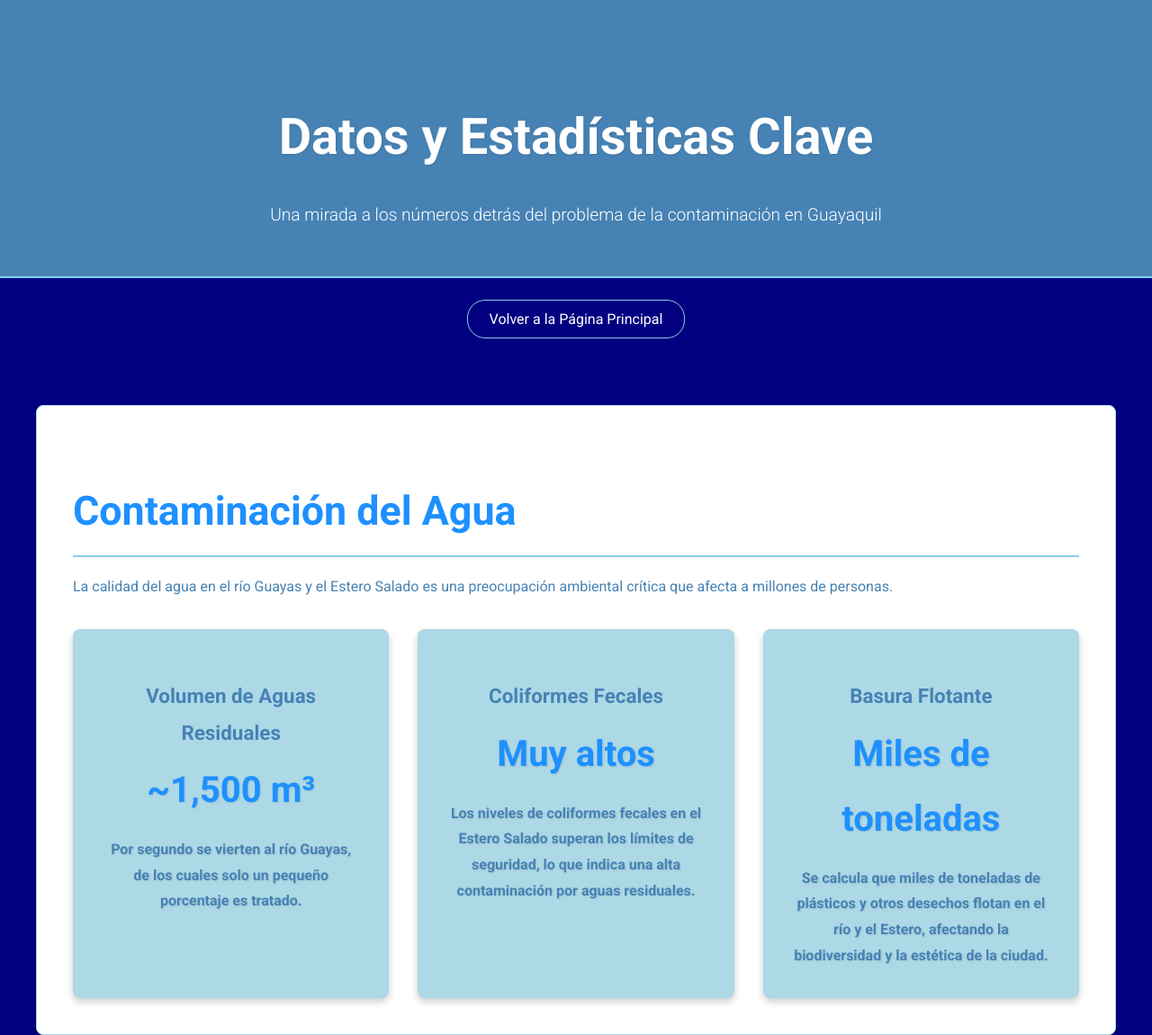
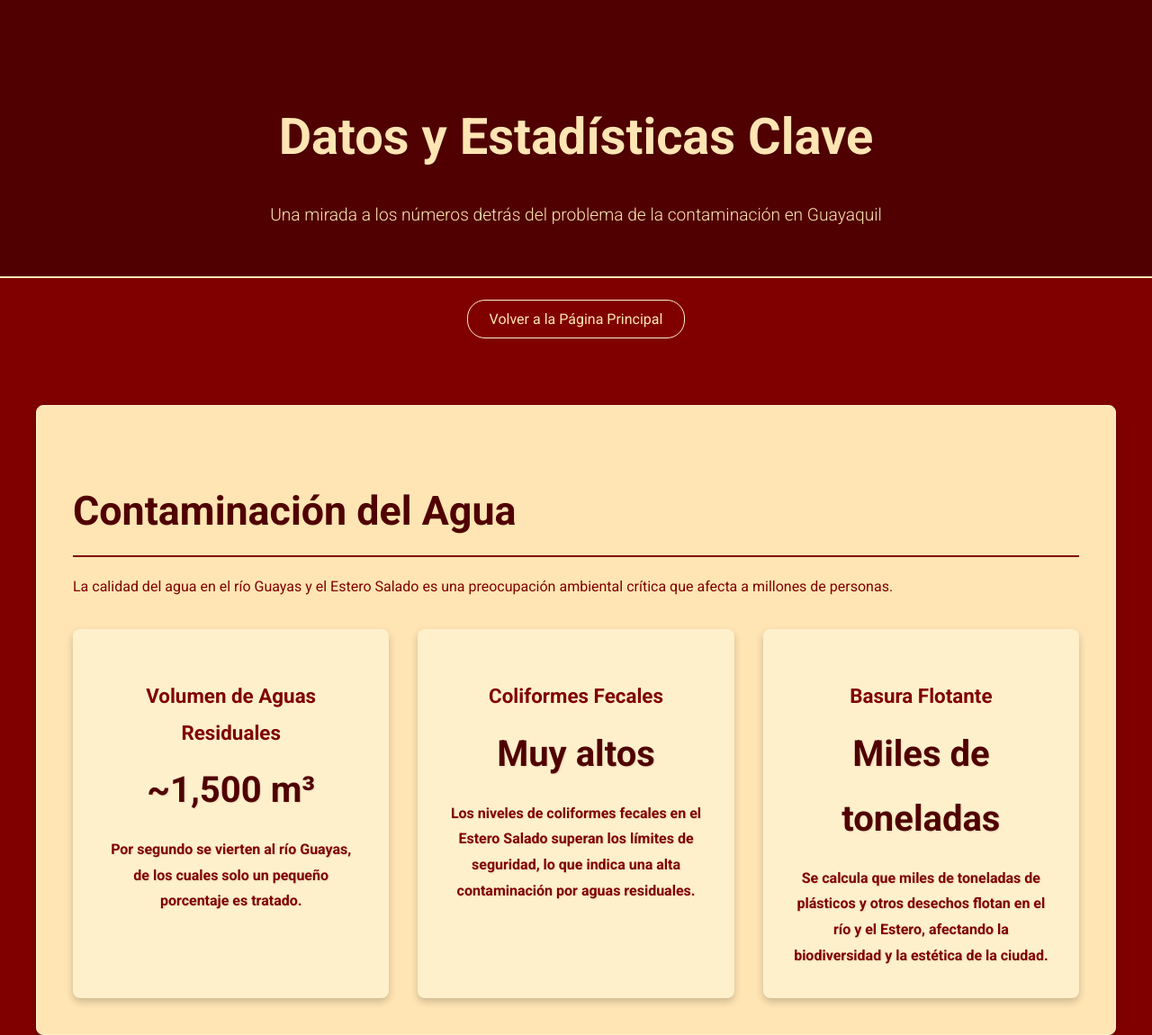
Before and after one commit to danielramosgalarza-del/danielramosgalarza-del.github.io, a plain HTML site: page datos.html in a window 1280 px wide. Shown: the top 1150 px of the page at 90% size. Drawn offline with Linux system fonts and the light colour scheme.

Commit message:
Add files via upload

```diff
--- a/datos.html
+++ b/datos.html
@@ -8,12 +8,10 @@
         @import url('https://fonts.googleapis.com/css2?family=Roboto:wght@300;400;700&display=swap');
 
         :root {
-            --white: #FFFFFF;
-            --light-blue: #ADD8E6; /* Celeste claro */
-            --medium-blue: #87CEEB; /* Celeste medio */
-            --dark-blue: #4682B4; /* Azul acero */
-            --darker-blue: #1E90FF; /* Azul brillante */
-            --navy-blue: #000080; /* Azul marino */
+            --granate: #800000;
+            --melocoton: #FFE5B4;
+            --light-melocoton: #FFF0CC;
+            --dark-granate: #500000;
             --shadow-1: 0 4px 8px rgba(0, 0, 0, 0.2);
             --shadow-2: 0 8px 16px rgba(0, 0, 0, 0.3);
             --shadow-3: 0 12px 24px rgba(0, 0, 0, 0.4);
@@ -23,8 +21,8 @@
             font-family: 'Roboto', sans-serif;
             margin: 0;
             padding: 0;
-            background-color: var(--navy-blue); /* Cambiado a azul marino */
-            color: var(--white); /* Cambiado a blanco para mejor lectura */
+            background-color: var(--granate);
+            color: var(--melocoton);
             line-height: 1.8;
             overflow-x: hidden;
         }
@@ -34,7 +32,7 @@
             transition: transform 0.3s ease-in-out, box-shadow 0.3s ease-in-out;
             box-shadow: var(--shadow-1);
             border-radius: 8px;
-            background-color: var(--white);
+            background-color: var(--melocoton);
         }
 
         .floating-element:hover {
@@ -46,22 +44,22 @@
         header {
             text-align: center;
             padding: 4rem 1rem 2rem;
-            background-color: var(--dark-blue); /* Color ajustado para el nuevo tema oscuro */
+            background-color: var(--dark-granate);
             margin-bottom: 2rem;
-            border-bottom: 2px solid var(--medium-blue);
+            border-bottom: 2px solid var(--melocoton);
         }
 
         header h1 {
             font-size: clamp(2.5rem, 5vw, 3.5rem);
             font-weight: 700;
             margin-bottom: 0.5rem;
-            color: var(--white); /* Cambiado a blanco */
+            color: var(--melocoton);
             text-shadow: 1px 1px 2px rgba(0, 0, 0, 0.1);
         }
 
         header p {
             font-size: clamp(1rem, 1.5vw, 1.2rem);
-            color: var(--white); /* Cambiado a blanco */
+            color: var(--melocoton);
             font-weight: 300;
         }
 
@@ -71,19 +69,19 @@
         }
 
         nav a {
-            color: var(--white); /* Cambiado a blanco */
+            color: var(--melocoton);
             text-decoration: none;
             font-weight: 500;
             padding: 0.7rem 1.5rem;
             margin: 0 0.8rem;
             border-radius: 20px;
             transition: background-color 0.3s ease, color 0.3s ease, box-shadow 0.3s ease;
-            border: 1px solid var(--medium-blue);
+            border: 1px solid var(--light-melocoton);
         }
 
         nav a:hover {
-            background-color: var(--medium-blue);
-            color: var(--white);
+            background-color: var(--melocoton);
+            color: var(--granate);
             box-shadow: var(--shadow-1);
         }
 
@@ -95,16 +93,16 @@
         }
 
         .section {
-            background-color: var(--white);
+            background-color: var(--melocoton);
             padding: 2.5rem;
             margin-bottom: 2.5rem;
             border-radius: 8px;
             box-shadow: var(--shadow-1);
-            border: 1px solid var(--light-blue);
+            border: 1px solid var(--light-melocoton);
             opacity: 0;
             transform: translateY(20px);
             transition: opacity 0.5s ease-out, transform 0.5s ease-out;
-            color: var(--dark-blue); /* Asegurar que el texto dentro sea oscuro */
+            color: var(--granate);
         }
 
         .section.fade-in {
@@ -115,9 +113,9 @@
         .section h2 {
             font-size: clamp(2rem, 3.5vw, 2.8rem);
             font-weight: 600;
-            color: var(--darker-blue);
+            color: var(--dark-granate);
             margin-bottom: 1.2rem;
-            border-bottom: 2px solid var(--medium-blue);
+            border-bottom: 2px solid var(--granate);
             padding-bottom: 0.5rem;
         }
 
@@ -129,13 +127,13 @@
         }
 
         .stat-card {
-            background-color: var(--light-blue);
+            background-color: var(--light-melocoton);
             padding: 2rem;
             border-radius: 8px;
             text-align: center;
             box-shadow: var(--shadow-1);
             transition: transform 0.3s ease-in-out, box-shadow 0.3s ease-in-out;
-            color: var(--dark-blue);
+            color: var(--granate);
         }
 
         .stat-card:hover {
@@ -144,7 +142,7 @@
         }
 
         .stat-card h3 {
-            color: var(--dark-blue);
+            color: var(--granate);
             font-size: 1.4rem;
             margin-bottom: 0.5rem;
         }
@@ -152,22 +150,22 @@
         .stat-card p {
             font-size: 2.5rem;
             font-weight: 700;
-            color: var(--darker-blue);
+            color: var(--dark-granate);
             margin: 0;
             text-shadow: 1px 1px 2px rgba(0, 0, 0, 0.1);
         }
 
         .stat-card .description {
             font-size: 1rem;
-            color: var(--dark-blue);
+            color: var(--granate);
             margin-top: 1rem;
         }
 
         .btn-link {
             display: inline-block;
             padding: 0.8rem 1.8rem;
-            background-color: var(--medium-blue);
-            color: var(--white);
+            background-color: var(--dark-granate);
+            color: var(--melocoton);
             text-decoration: none;
             border-radius: 20px;
             font-weight: 500;
@@ -177,7 +175,7 @@
         }
 
         .btn-link:hover {
-            background-color: var(--darker-blue);
+            background-color: var(--granate);
             box-shadow: var(--shadow-2);
             transform: translateY(-2px);
         }
@@ -185,9 +183,9 @@
         footer {
             text-align: center;
             padding: 2rem;
-            color: var(--white); /* Cambiado a blanco */
+            color: var(--melocoton);
             font-size: 0.9rem;
-            border-top: 1px solid var(--light-blue);
+            border-top: 1px solid var(--light-melocoton);
             margin-top: 3rem;
         }
     </style>
```
Also changed, not shown: index.html (+32 -34 lines).
